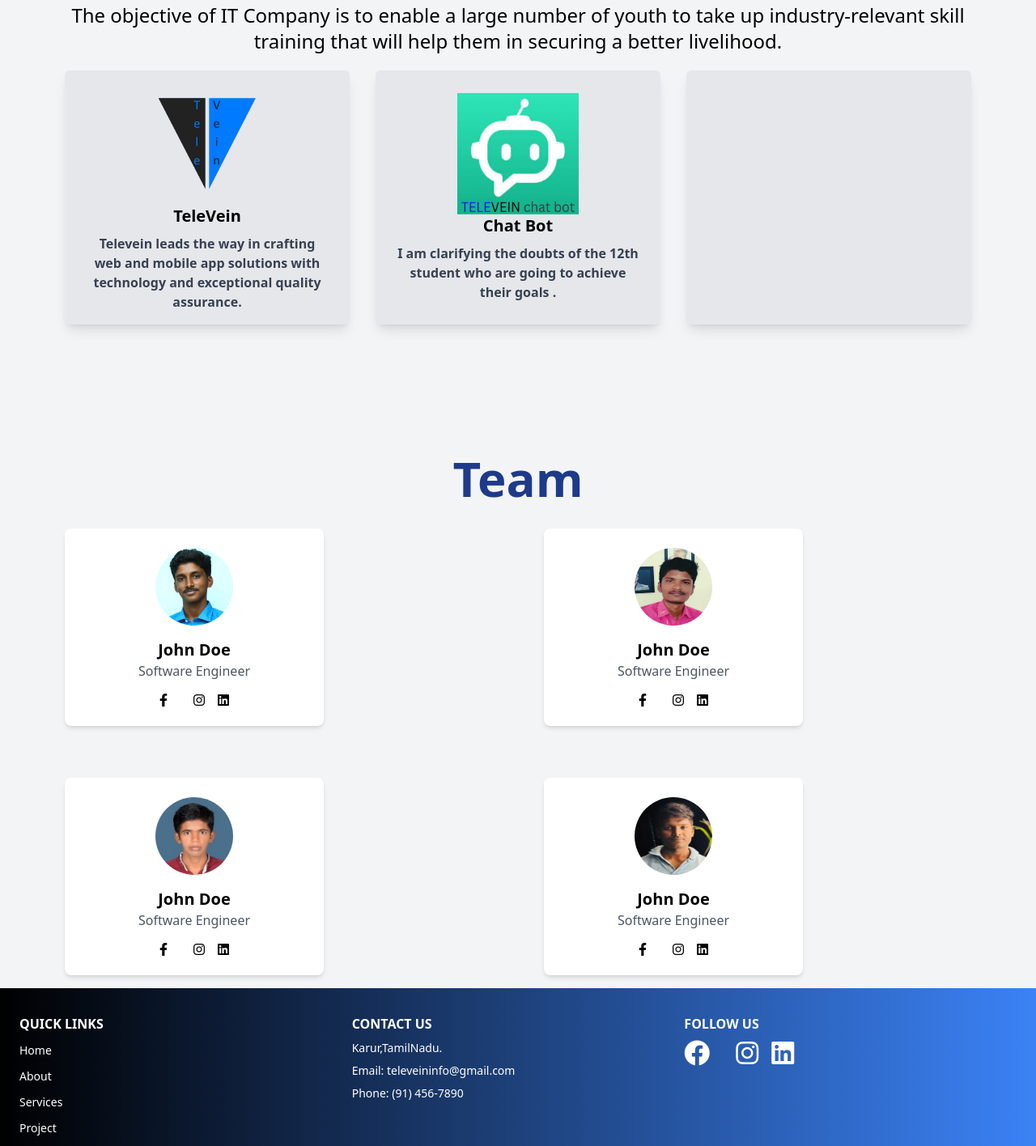
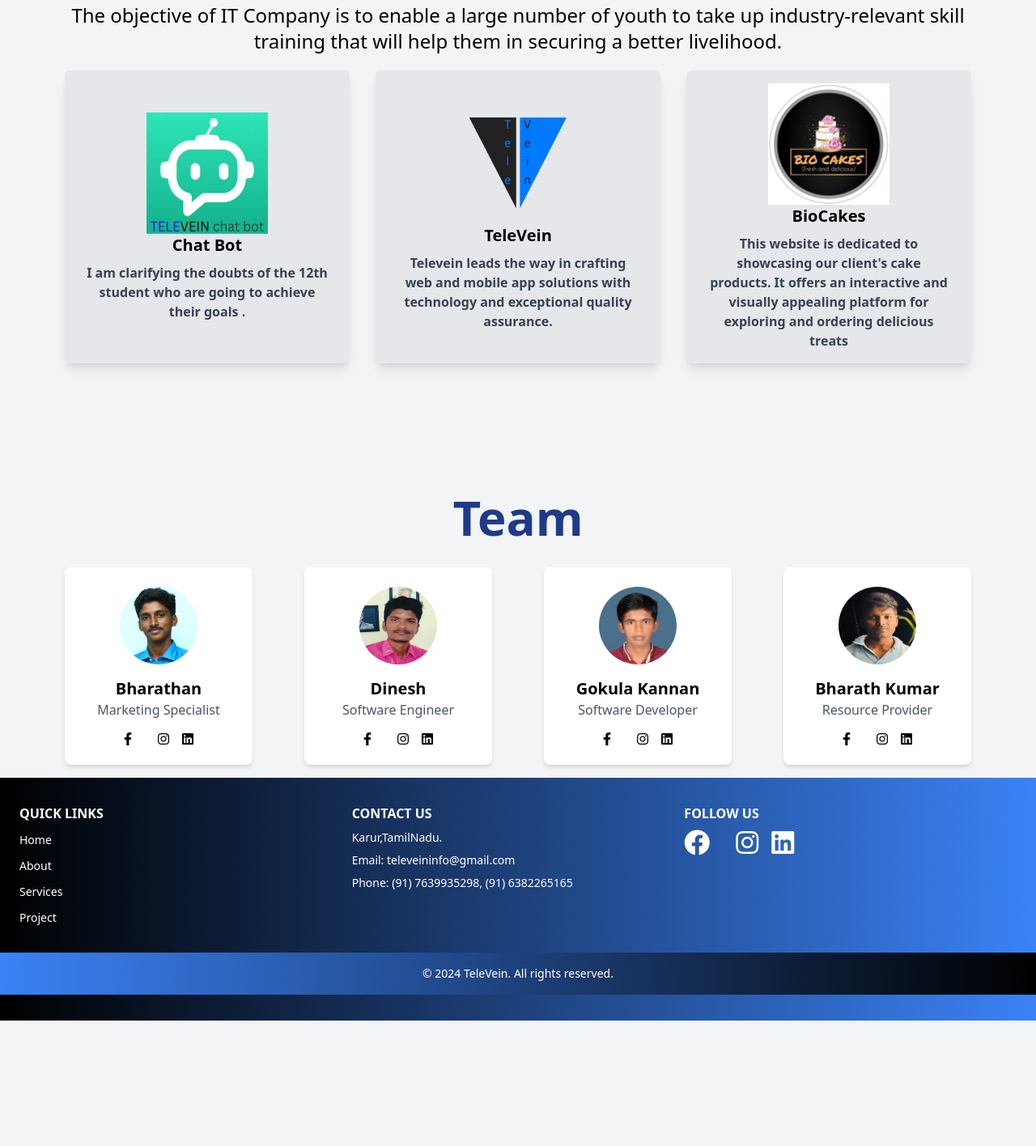
Before and after one commit to gokulakannanv04/televeinv2, a plain HTML site: page index.html in a window 1280 px wide. Shown: the part 1991-3407 px from the top of the page at 81% size. After the commit the page ends 3252 px from the top, so only its background shows below. Drawn offline with nearby package versions, Linux system fonts and the light colour scheme.

Commit message:
Automated commit - 2024-06-29 14:36:51

```diff
--- a/index.html
+++ b/index.html
@@ -172,7 +172,7 @@
                         <!-- <a class="col-lg-4 col-sm-6" href="https://televein.netlify.app" target="_blank" style="text-decoration: none;"> -->
                           <div class="item">
                             <div class="flex justify-center">
-                              <img src="web.png" alt="Member 1" class="w-24 h-24 rounded-full mx-auto">
+                              <img src="web.png" style="width: 150px;height: 150px;">
                             </div>
                             <div class="text-center">
                               <h3 class="text-xl font-semibold mb-2 text-black group-hover:text-white">Web Development</h3>
@@ -218,7 +218,19 @@
         <p class="text-center text-2xl pb-5">The objective of IT Company is to enable a large number of youth to take up industry-relevant skill training that will help them in securing a better livelihood.
         </p>
         <div class="grid grid-cols-1 sm:grid-cols-2 md:grid-cols-3 gap-8 pb-20">
-
+          <div class="py-4 flex-1 flex items-center justify-center shadow-lg rounded-lg bg-gradient-to-r bg-gray-200 hover:from-black hover:to-blue-500 hover:text-white text-black font-semibold px-6 py-3 rounded-md group">
+            <a class="col-lg-4 col-sm-6" href="https://chatbot.televein.in" target="_blank" style="text-decoration: none;">
+              <div class="item">
+                <div class="flex justify-center"> <!-- Centering image horizontally -->
+                  <img src="chatbot.png" style="width: 150px;height: 150px;">
+                </div>
+                <div class="text-center"> <!-- Centering h3 and p horizontally -->
+                  <h3 class="text-xl font-semibold mb-2 text-black group-hover:text-white">Chat Bot</h3>
+                  <p class="text-gray-700 group-hover:text-white">I am clarifying the doubts of the 12th student who are going to achieve their goals .</p>
+                </div>
+              </div>
+            </a>
+          </div>
             <div class="py-4 flex-1 flex items-center justify-center shadow-lg rounded-lg bg-gradient-to-r bg-gray-200 hover:from-black hover:to-blue-500 hover:text-white text-black font-semibold px-6 py-3 rounded-md group">
                 <a class="col-lg-4 col-sm-6" href="https://televein.netlify.app" target="_blank" style="text-decoration: none;">
                   <div class="item">
@@ -232,30 +244,19 @@
                   </div>
                 </a>
               </div>
+
               <div class="py-4 flex-1 flex items-center justify-center shadow-lg rounded-lg bg-gradient-to-r bg-gray-200 hover:from-black hover:to-blue-500 hover:text-white text-black font-semibold px-6 py-3 rounded-md group">
-                <a class="col-lg-4 col-sm-6" href="https://chatbot.televein.in" target="_blank" style="text-decoration: none;">
+                <a class="col-lg-4 col-sm-6" href="https://biocakes.televein.in" target="_blank" style="text-decoration: none;">
                   <div class="item">
-                    <div class="flex justify-center"> <!-- Centering image horizontally -->
-                      <img src="chatbot.png" style="width: 150px;height: 150px;">
+                    <div class="flex justify-center">
+                      <img src="biocakeslogo.png" style="width: 150px;height: 150px;">
                     </div>
-                    <div class="text-center"> <!-- Centering h3 and p horizontally -->
-                      <h3 class="text-xl font-semibold mb-2 text-black group-hover:text-white">Chat Bot</h3>
-                      <p class="text-gray-700 group-hover:text-white">I am clarifying the doubts of the 12th student who are going to achieve their goals .</p>
+                    <div class="text-center">
+                      <h3 class="text-xl font-semibold mb-2 text-black group-hover:text-white">BioCakes
+                      </h3>
+                      <p class="text-gray-700 group-hover:text-white">This website is dedicated to showcasing our client's cake products. It offers an interactive and visually appealing platform for exploring and ordering delicious treats</p>
                     </div>
                   </div>
-                </a>
-              </div>
-              <div class="py-4 flex-1 flex items-center justify-center shadow-lg rounded-lg bg-gradient-to-r bg-gray-200 hover:from-black hover:to-blue-500 hover:text-white text-black font-semibold px-6 py-3 rounded-md group">
-                <a class="col-lg-4 col-sm-6" href="https://chatbot.televein.in" target="_blank" style="text-decoration: none;">
-                  <!-- <div class="item">
-                    <div class="flex justify-center">
-                      <img src="chatbot.png" style="width: 150px;height: 150px;">
-                    </div>
-                    <div class="text-center">
-                      <h3 class="text-xl font-semibold mb-2 text-black group-hover:text-white">Chat Bot</h3>
-                      <p class="text-gray-700 group-hover:text-white">I am clarifying the doubts of the 12th student who are going to achieve their goals .</p>
-                    </div>
-                  </div> -->
                 </a>
               </div>
 
@@ -272,12 +273,12 @@
         <div class=" mx-auto px-4 md:px-12 ">
             <h2 class="text-6xl  font-semibold mb-4 text-center text-blue-900">Team</h2>
     <div class="container mx-auto px-4">
-      <div class="grid grid-cols-1 sm:grid-cols-2 md:grid-cols-3j gap-8">
+      <div class="grid grid-cols-1 sm:grid-cols-3 md:grid-cols-4 gap-8">
 
           <div class="max-w-xs bg-white rounded-lg shadow-md p-6 m-4 text-center">
               <img src="bharathan.jpg" alt="Member 1" class="w-24 h-24 rounded-full mx-auto">
-              <h2 class="text-xl font-semibold mt-4">John Doe</h2>
-              <p class="text-gray-600">Software Engineer</p>
+              <h2 class="text-xl font-semibold mt-4">Bharathan</h2>
+              <p class="text-gray-600">Marketing Specialist</p>
               <div class="flex justify-center mt-4 space-x-4">
                 <a href="https://www.facebook.com/bharathan.bharathan.58323431" class="fab fa-facebook-f hover:blue" target="_blank"></a>
                 <a href="https://twitter.com/BharathanRavic1/status/1700167105206014379?t=xUQf-khECmbuj5eK85Tbhw&s=19" class="fab fa-x-twitter" target="_blank"></a>
@@ -287,7 +288,7 @@
           </div>
           <div class="max-w-xs bg-white rounded-lg shadow-md p-6 m-4 text-center">
             <img src="dinesh.jpg" alt="Member 1" class="w-24 h-24 rounded-full mx-auto">
-            <h2 class="text-xl font-semibold mt-4">John Doe</h2>
+            <h2 class="text-xl font-semibold mt-4">Dinesh</h2>
             <p class="text-gray-600">Software Engineer</p>
             <div class="flex justify-center mt-4 space-x-4">
               <a href="https://www.facebook.com/profile.php?id=100024835640045" class="fab fa-facebook-f" target="_blank"></a>
@@ -298,8 +299,8 @@
         </div>
         <div class="max-w-xs bg-white rounded-lg shadow-md p-6 m-4 text-center">
           <img src="gokul.jpg" alt="Member 1" class="w-24 h-24 rounded-full mx-auto">
-          <h2 class="text-xl font-semibold mt-4">John Doe</h2>
-          <p class="text-gray-600">Software Engineer</p>
+          <h2 class="text-xl font-semibold mt-4">Gokula Kannan</h2>
+          <p class="text-gray-600">Software Developer</p>
           <div class="flex justify-center mt-4 space-x-4">
             <a href="https://www.facebook.com/gokulakannan.v.3" class="fab fa-facebook-f" target="_blank"></a>
             <a href="https://twitter.com/GokulaKannanV04" class="fab fa-x-twitter" target="_blank"></a>
@@ -309,8 +310,8 @@
       </div>
       <div class="max-w-xs bg-white rounded-lg shadow-md p-6 m-4 text-center">
         <img src="bharath.jpg" alt="Member 1" class="w-24 h-24 rounded-full mx-auto">
-        <h2 class="text-xl font-semibold mt-4">John Doe</h2>
-        <p class="text-gray-600">Software Engineer</p>
+        <h2 class="text-xl font-semibold mt-4">Bharath Kumar</h2>
+        <p class="text-gray-600">Resource Provider</p>
         <div class="flex justify-center mt-4 space-x-4">
           <a href="https://www.facebook.com/profile.php?id=100075005269979&mibextid=ZbWKwL" class="fab fa-facebook-f" target="_blank"></a>
           <a href="https://x.com/5019_d?t=NGhsZWNynvca0UlSj_Lbxw&s=08 " class="fab fa-x-twitter" target="_blank"></a>
@@ -362,7 +363,8 @@
                         Email: televeininfo@gmail.com
                     </p>
                     <p class="text-sm">
-                        Phone: (91) 456-7890
+                        Phone: (91) 7639935298,
+                        (91) 6382265165
                     </p>
                 </div>
                 <!-- Social Media Section -->
```
Also changed, not shown: biocakeslogo.png (added).
